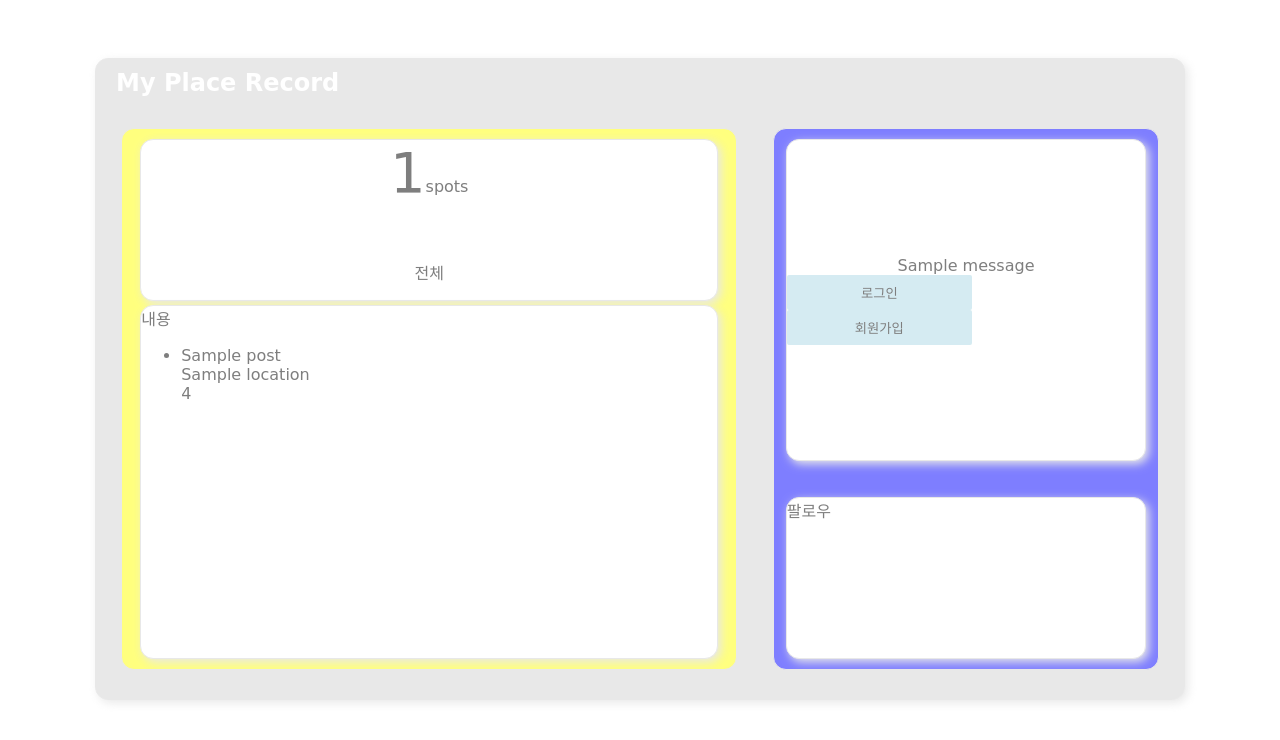
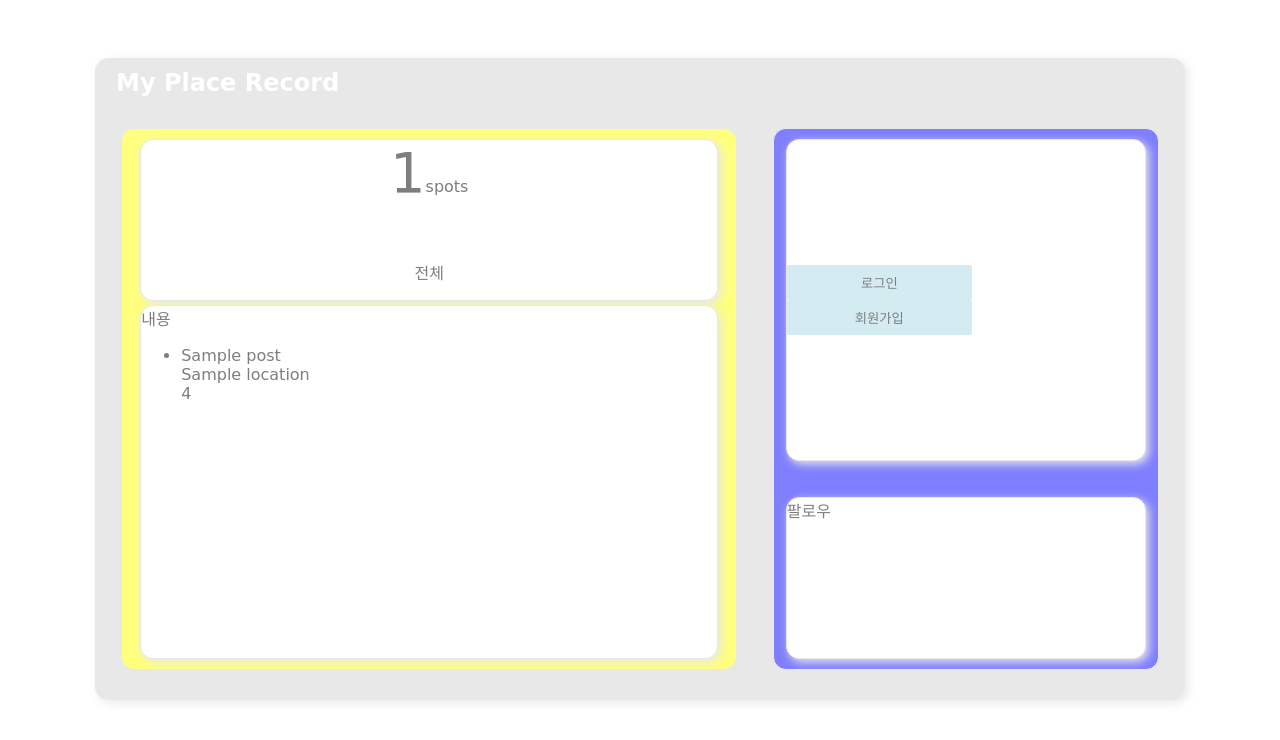
Before and after one commit to Odreystella/My_Place_Record_Project2, a Django app: template place/templates/index.html in a window 1280 px wide. Shown: the top 740 px of the page. Run offline with Django 3.2, Linux system fonts and the light colour scheme; the template is opened without the code that fills it: most values are stand-ins (such as "Sample title", 1, 10 or a date in 2020); one stand-in notice (Sample message) is shown; some web fonts are replaced.

Commit message:
fix: remove error message in login-form

```diff
--- a/place/templates/index.html
+++ b/place/templates/index.html
@@ -44,11 +44,6 @@
                 <span>{{user.name}}님 환영합니다.</span>
                 <a href=""><button class="btn btn-signup" type="button">로그아웃</button></a>
                 {% else %}
-                {% if messages %}
-                {% for message in messages %}
-                {{ message }}
-                {% endfor %}
-                {% endif %}
                 <div>
                     <a href="{% url 'user:login' %}"><button class="btn btn-login" type="button">로그인</button></a>
                     <a href="{% url 'user:signup' %}"><button class="btn btn-signup" type="button">회원가입</button></a>
```
